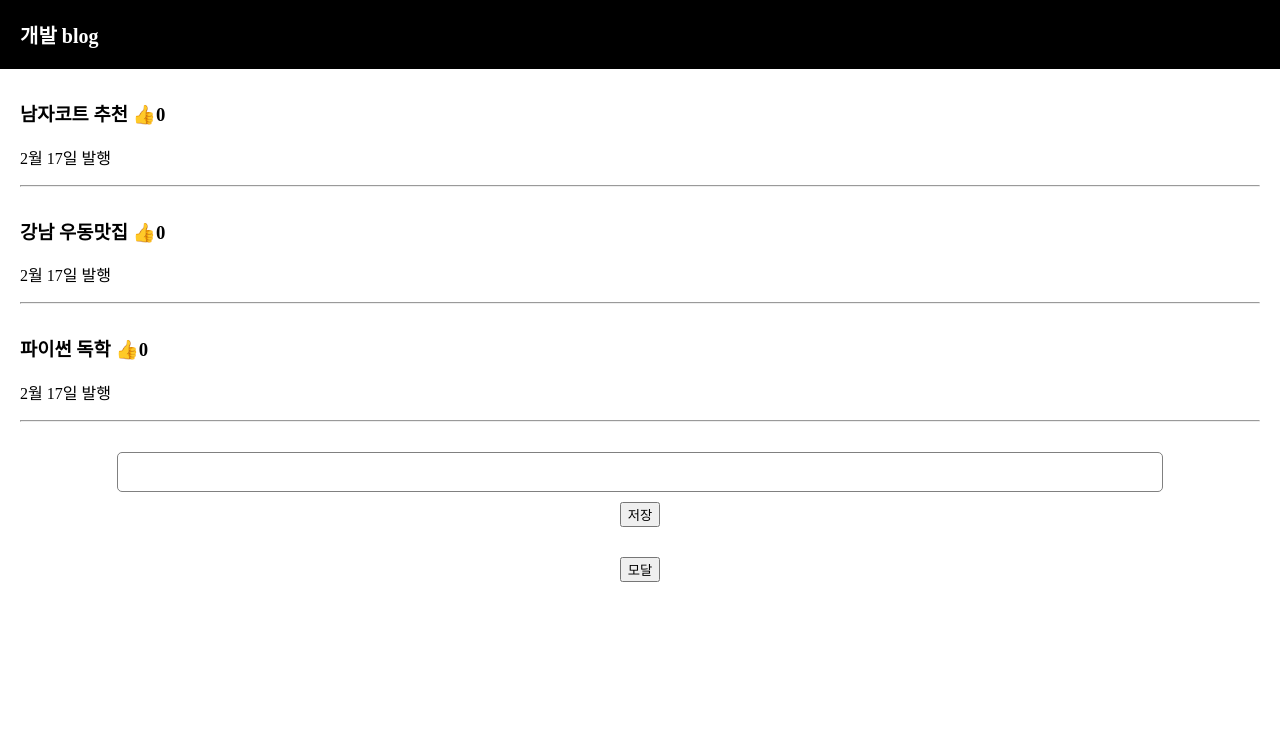
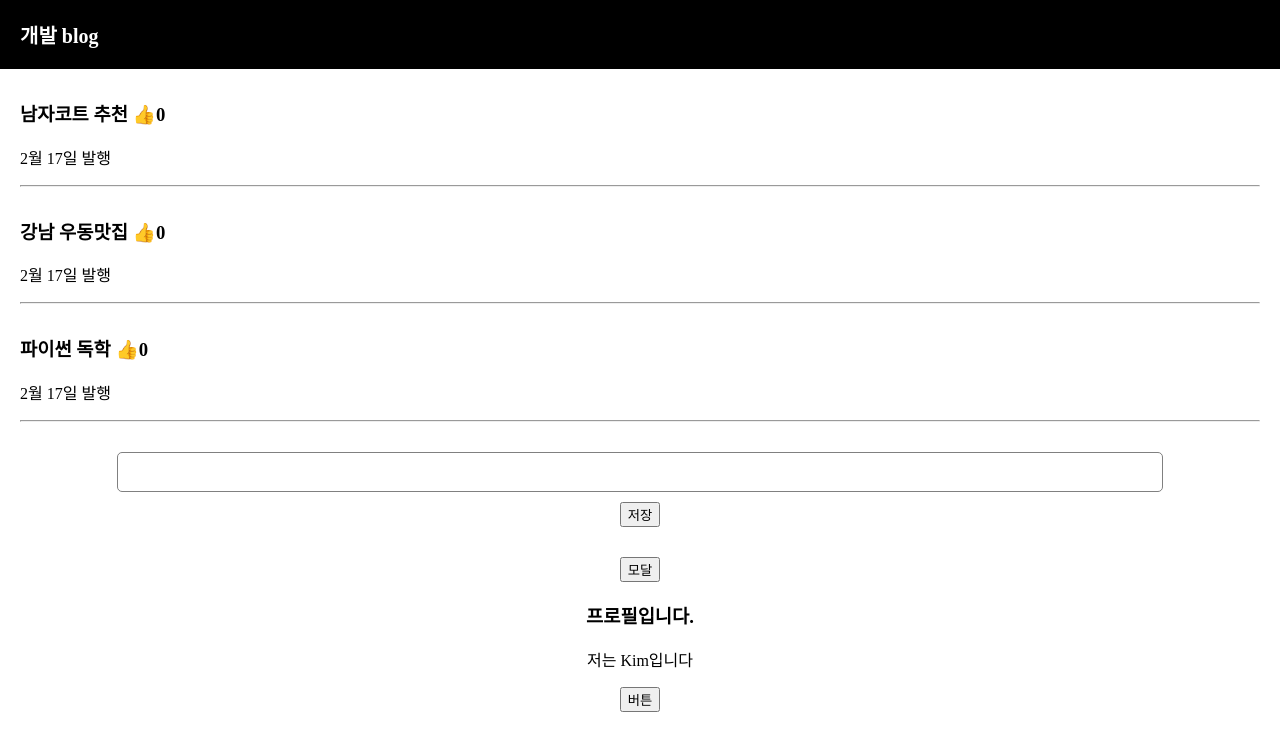
Before and after one commit to jkim8/learn-coding, a React (Create React App) app: page / in a window 1280 px wide. Shown: the top 750 px of the page. Built offline with nearby package versions, Linux system fonts and the light colour scheme.

Commit message:
class component

```diff
--- a/src/App.js
+++ b/src/App.js
@@ -94,6 +94,8 @@ function App(){
       <button onClick={ ()=> { 누른제목변경(2) }}>버튼3</button> */}
 
 
+      <Profile/>
+
        {
          modal === true
          ? <Modal 글제목={글제목} 누른제목={누른제목}/>
@@ -115,4 +117,39 @@ function Modal(props) {
   )
 }
 
+
+class Profile extends React.Component {
+  constructor() {
+    super()
+    this.state = { name : 'Kim', age : 33 }
+  }
+
+  changeName = () => {
+    this.setState({name: 'Park'})
+  }
+
+    render(){
+      return (
+        <div>
+          <h3>프로필입니다.</h3>
+          <p>저는 {this.state.name}입니다</p>
+          <button onClick={ this.changeName } >버튼</button>
+        </div>
+      )
+  }
+}
+
+
+
+
+
+
+
+
+
+
+
+
+
+
 export default App;
```
